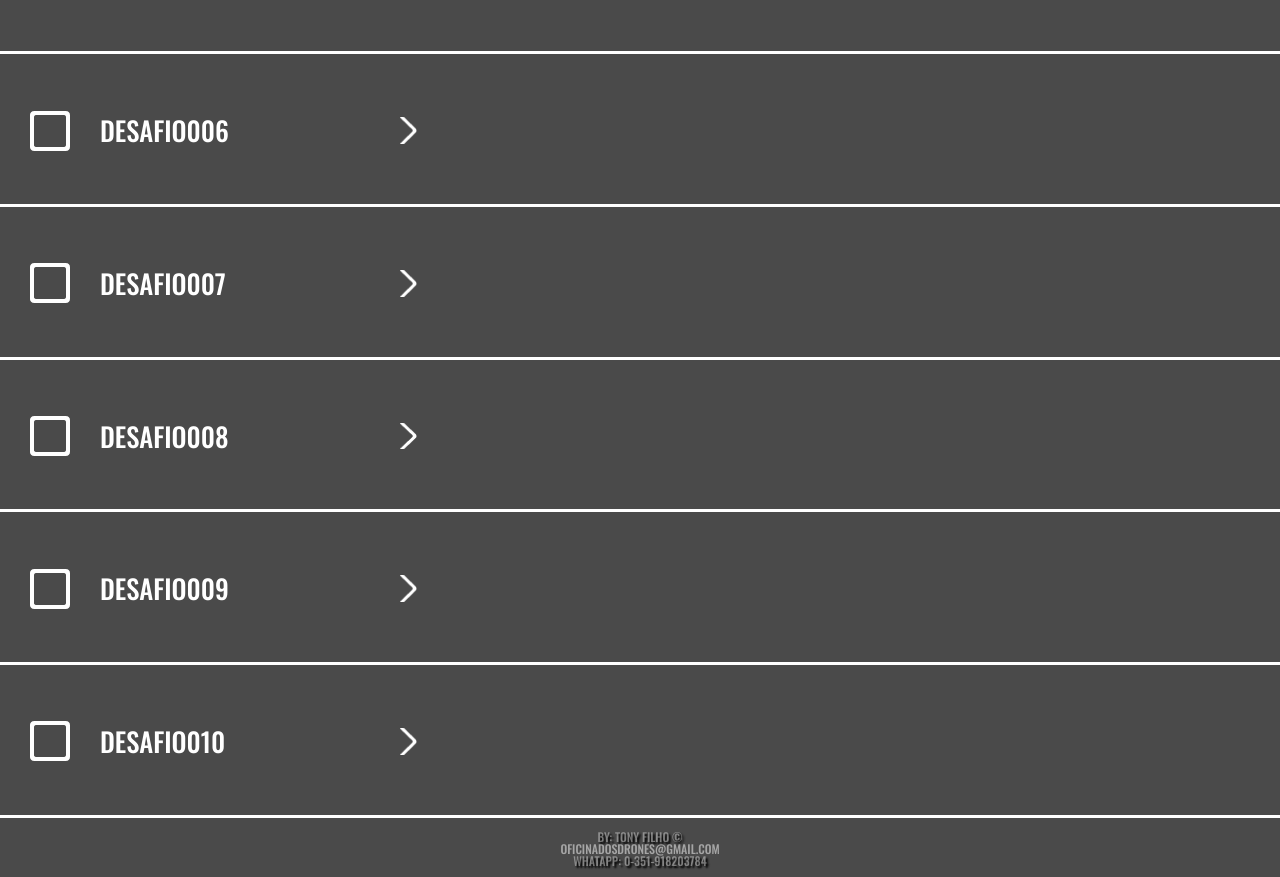
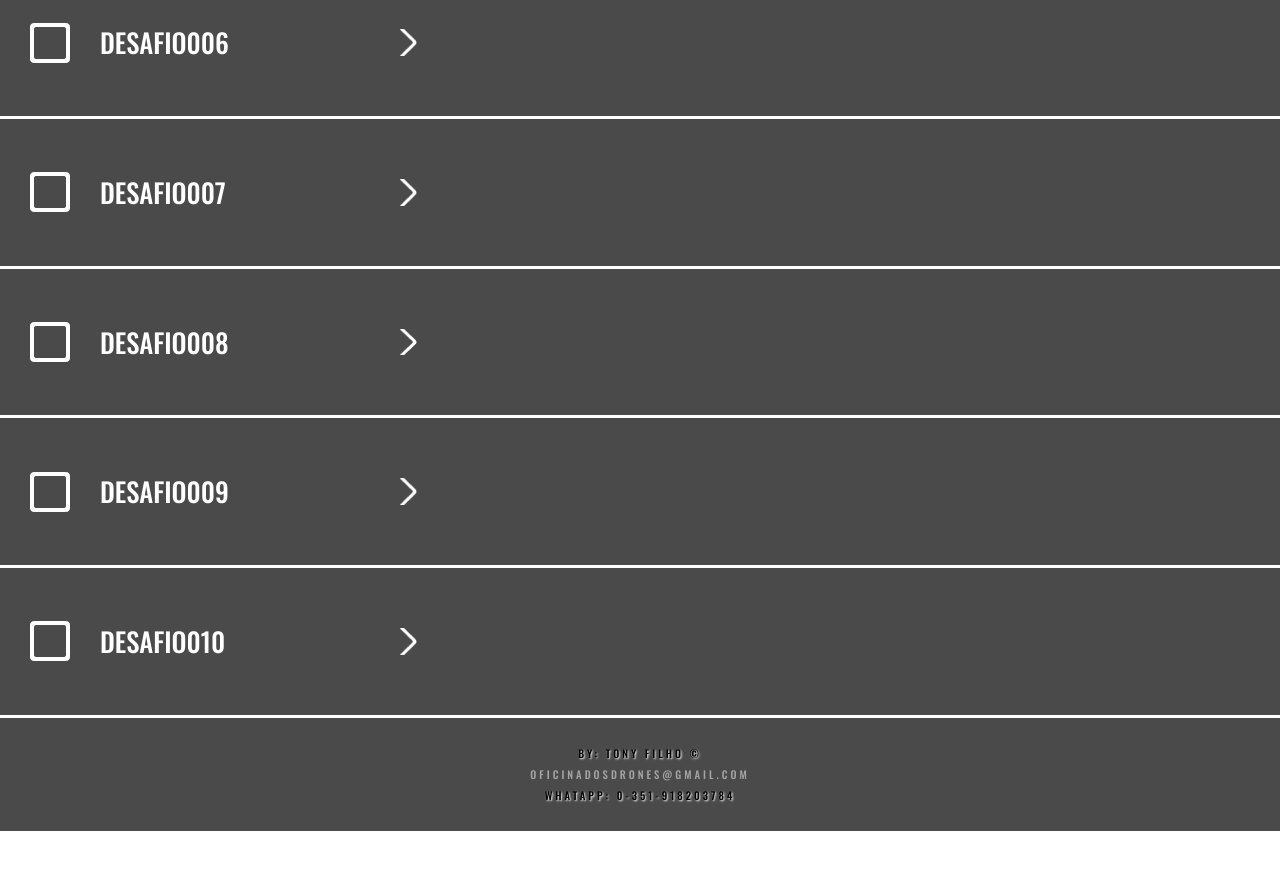
Before and after one commit to Tonyfilho/pm_project, a plain HTML site: page _desafio004/index.html in a window 1280 px wide. Shown: the part 779-1656 px from the top of the page. After the commit the page ends 1610 px from the top, so only its background shows below. Drawn offline with nearby package versions, Linux system fonts and the light colour scheme.

Commit message:
The end of desafio004

```diff
--- a/_desafio004/_css/style.css
+++ b/_desafio004/_css/style.css
@@ -3,23 +3,15 @@
 
 body {
     font-family: 'Oswald', sans-serif;
-    background-color: rgb(74, 74, 74);
+    background-color:rgb(255, 255, 255);
     text-transform: uppercase;
 
 }
 
-header {
-    font-size: 30pt;
-    text-align: center;
-    padding: 15px;
-    border-bottom: 3px solid rgb(255, 255, 255);
-
-}
 
  li  {
-
+    background-color: rgb(74, 74, 74);
     font-size: 20pt;
-    border-bottom: 3px solid rgb(255, 255, 255);
     padding: 60px 60px 60px 100px;
     margin-bottom: 3px;  /*damos este espaço de 3px e junto com border-bottom demos um acabamento*/
     background-image: url('../_imagens/done_1.png'); /*add uma imagem na opção de ICONE com este parametro*/
@@ -49,13 +41,14 @@ a {
     background-color: rgb(87, 190, 95);
 }
 footer#rodape {
-        margin: 0px auto 0 auto;
-        padding: 10px;
-        color: rgba(255, 255, 255, .4);
-        text-shadow: 2px 2px 2px rgb(0, 0, 0);
+        background-color: rgb(74, 74, 74);
+        margin: 0px;
+        padding: 30px;
+        color: rgba(0,0,0,1);
+        text-shadow: 1px 1px 2px rgb(255,255,255);
         text-align: center;
-        font-size: 9pt;
-        letter-spacing: 2.0;
+        font-size: 8pt;
+        letter-spacing: 3px;
     }
 a.rodape2 {
         text-decoration: none;
--- a/_desafio004/index.html
+++ b/_desafio004/index.html
@@ -14,11 +14,7 @@
 <body>
 
   <div id="corpo">
-        <header>
-                <h1>Desafio 004</h1>
-        </header>
 
-      <section id="corpo2">
     <ul id="port">
                 <li class="done"><a href="../_desafio001/index.html">desafio001</a></li>
                 <li class="done"><a href="../_desafio002/index.html">desafio002</a></li>
@@ -32,10 +28,10 @@
                 <li><a href="/Desafio010/">desafio010</a></li>
     </ul>
 
-    </section>
+
 
     <footer id="rodape">
-        <p>By: Tony Filho &copy; <br><a class="rodape2" href="http://www.gmail.com" target="_blank">oficinadosdrones@gmail.com</a> Whatapp: 0-351-918203784 </p>
+        <p >By: Tony Filho &copy; <br/><a class="rodape2" href="http://www.gmail.com" target="_blank"><br/> oficinadosdrones@gmail.com</a> <br/> Whatapp: 0-351-918203784 </p>
      </footer>
 
 
```
Lines whose indentation alone changed are shown as unchanged.
